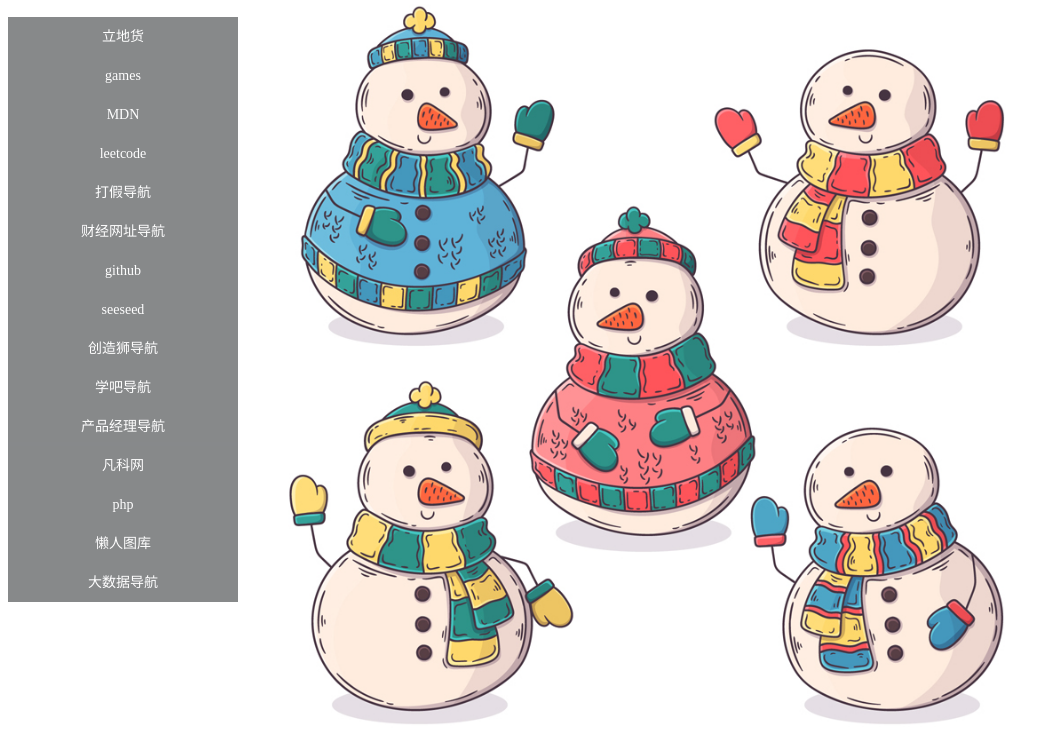
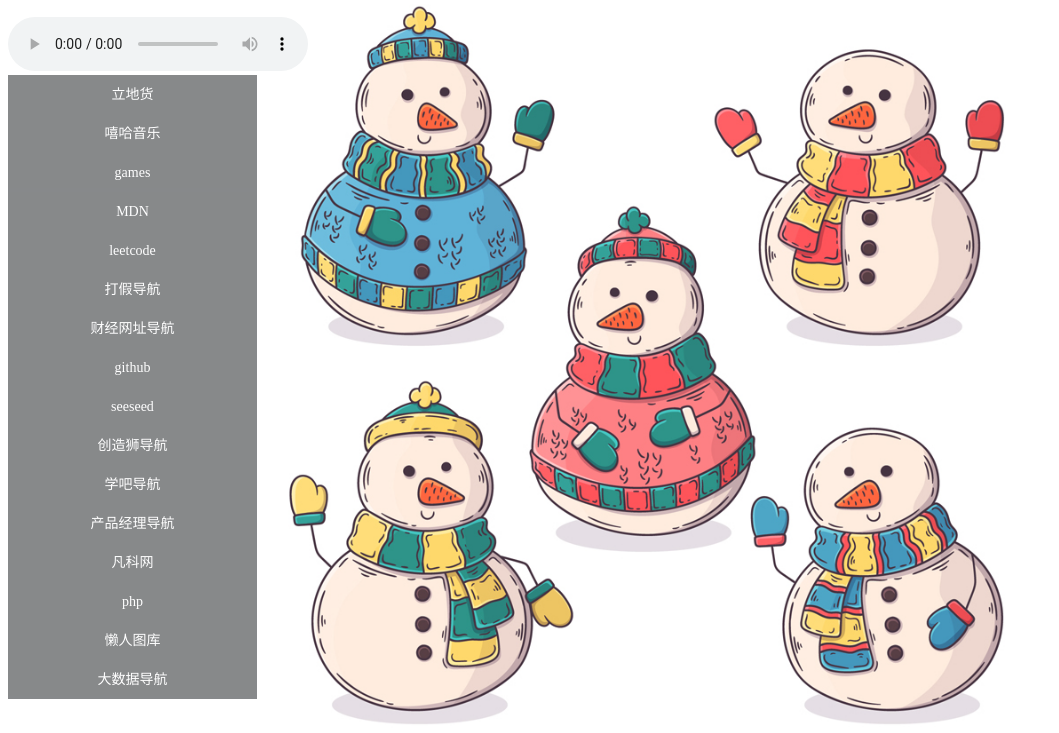
Before and after one commit to htmlxiaozhang/htmlxiaozhang.github.io, a plain HTML site: page index.html in a window 1280 px wide. Shown: the part 67-800 px from the top of the page, without its empty margins (0-1059 px from the left). Drawn offline with Linux system fonts and the light colour scheme.

Commit message:
Add files via upload

```diff
--- a/index.html
+++ b/index.html
@@ -11,44 +11,43 @@
             text-align: center;
             font-size: 30px;
             font-weight: 400;
-
         }
-
         a {
             display: block;
-            width: 230px;
+            width: 249px;
             height: 39px;
             background-color: #55585a;
             opacity: 0.7;
             font-size: 14px;
             text-decoration: none;
             color: white;
+            text-align: center;
+            font-family: 宋体;
+            line-height: 39px;
         }
 
         a:hover {
             background-color: rgb(192, 217, 255);
         }
-
-        div {
-            line-height: 39px;
-            margin: 0 auto;
-
-
-        }
-
         .background {
             background-image: url(5款彩绘冬季雪人矢量素材.jpg);
             background-position: center top;
             background-size: 888px auto;
             background-repeat: no-repeat;
-
         }
     </style>
 </head>
 
-<body style="text-align: center; font-family: 宋体;" class="background">
+<body class="background">
     <h1>推荐一些了不起,实用的up主视频和网站</h1>
-    <div><a href="https://www.lidihuo.com/" target="_blank">立地货</a></div>
+    <div style="text-align: left;">
+        <audio src="心做し.mp3" controls="controls" autoplay="autoplay" preload="auto" loop="loop"></audio>
+    </div>
+    <div>
+        <span><a href="https://www.lidihuo.com/" target="_blank">立地货</a></span>
+        <span><a href="http://www.xihakan.com/" target="_blank">嘻哈音乐</a></span>
+    </div>
+
     <div><a href="https://codingfantasy.com/games" target="_blank">games</a></div>
     <div><a href="https://developer.mozilla.org/zh-CN/" target="_blank">MDN</a> </div>
     <div><a href="https://leetcode.cn/problemset/all/?page=3" target="_blank">leetcode</a></div>
@@ -63,6 +62,8 @@
     <div><a href="https://www.php.cn/" target="_blank">php</a> </div>
     <div><a href="https://www.lanrentuku.com/vector/">懒人图库</a> </div>
     <div><a href="http://hao.199it.com/" target="_blank">大数据导航</a></div>
+
+
 </body>
 
 </html>
```
